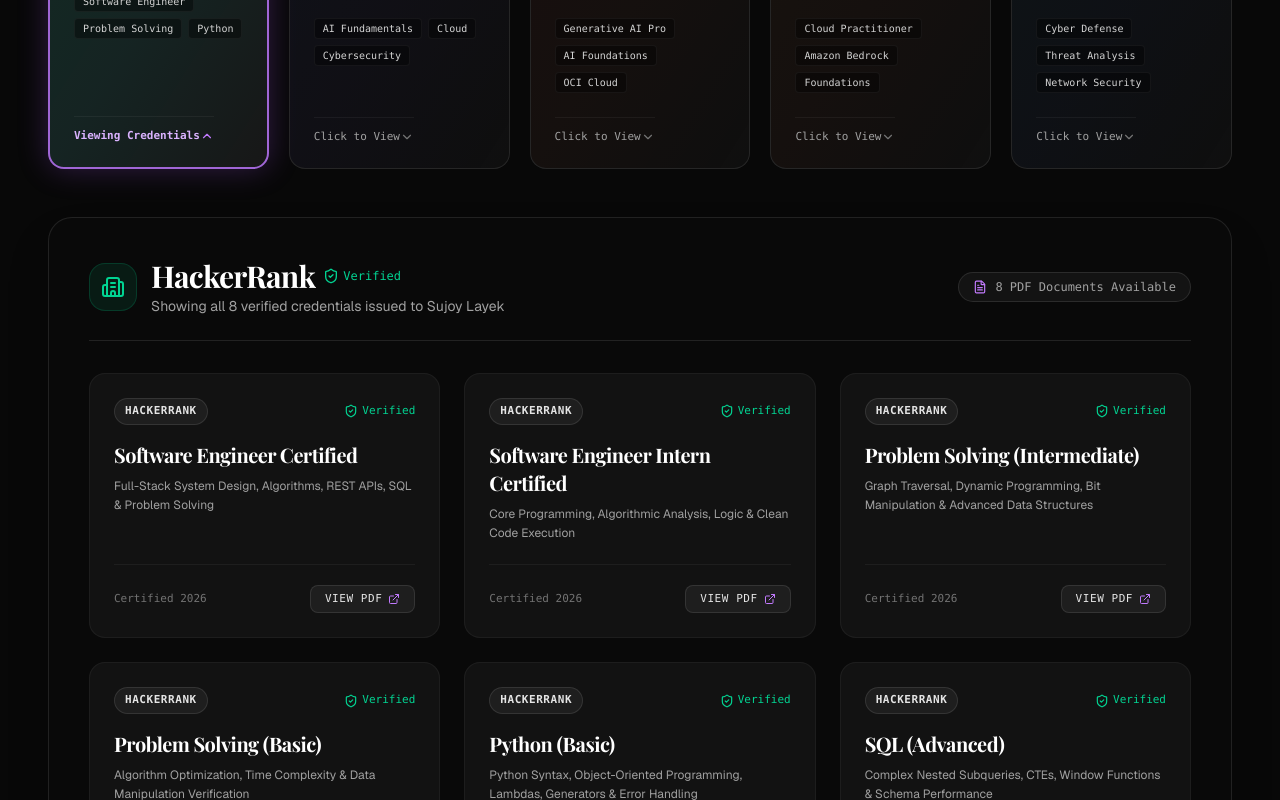
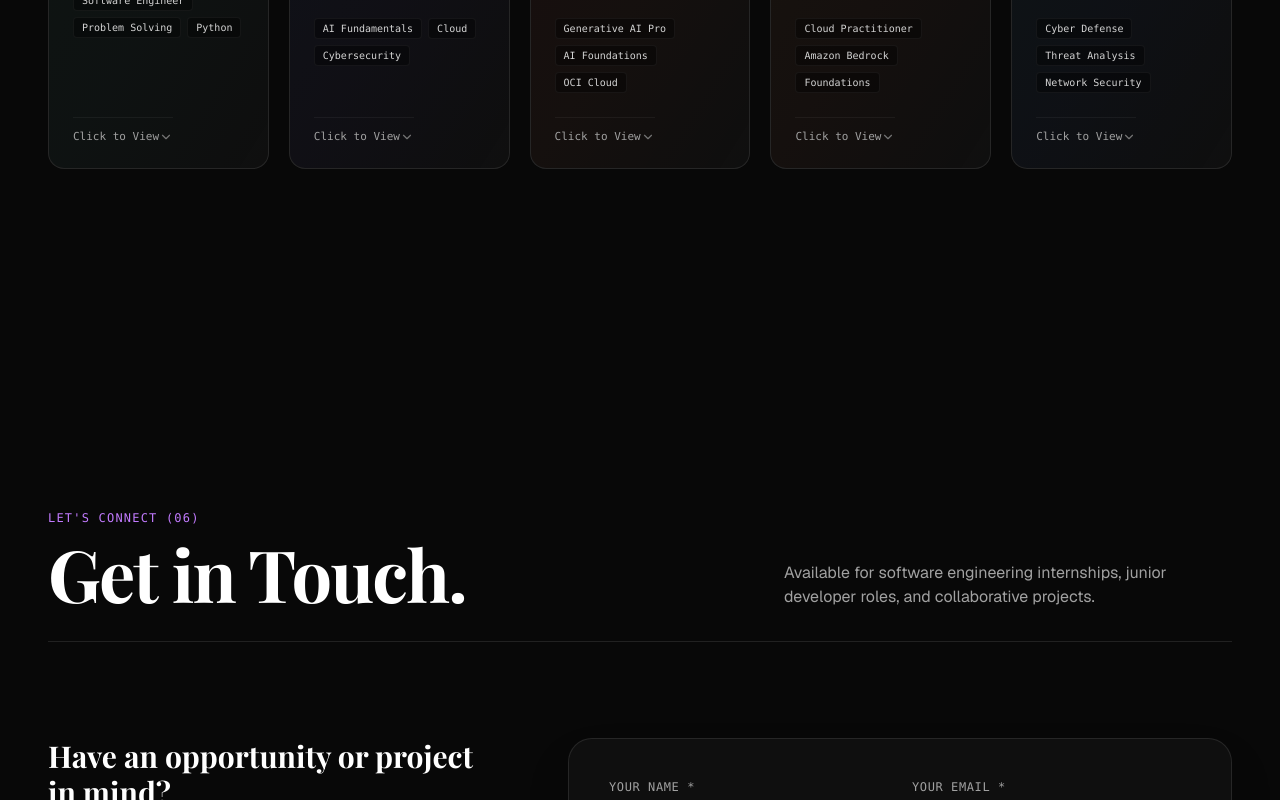
Before and after one commit to sujoylayek2006/Portfolio-web, a Next.js app: page / in a window 1280 px wide. Shown: the part 5240-6040 px from the top of the page. Built offline with nearby package versions, Linux system fonts and the light colour scheme.

Commit message:
fix: hide certificates by default, toggle drawer, and remove PDF showcase

```diff
--- a/src/components/sections/Certifications.tsx
+++ b/src/components/sections/Certifications.tsx
@@ -3,12 +3,12 @@
 import React, { useState } from "react";
 import { motion, AnimatePresence } from "framer-motion";
 import {
-  ExternalLink,
   ShieldCheck,
   Award,
   ChevronDown,
   Building2,
-  FileText,
+  X,
+  CheckCircle2,
 } from "lucide-react";
 import {
   organizations,
@@ -17,8 +17,8 @@
 } from "@/data/certifications";
 
 export default function Certifications() {
-  // Default to HackerRank, or allow clicking to select/toggle
-  const [selectedOrgId, setSelectedOrgId] = useState<string>("hackerrank");
+  // Always start with all certificates off (collapsed)
+  const [selectedOrgId, setSelectedOrgId] = useState<string | null>(null);
 
   const selectedOrg = organizations.find((org) => org.id === selectedOrgId);
   const activeCertificates = certifications.filter(
@@ -26,7 +26,7 @@
   );
 
   const handleOrgClick = (orgId: string) => {
-    setSelectedOrgId(orgId);
+    setSelectedOrgId((prev) => (prev === orgId ? null : orgId));
   };
 
   return (
@@ -46,7 +46,7 @@
           </h2>
         </div>
         <p className="mt-4 md:mt-0 text-neutral-400 max-w-md text-sm md:text-base font-normal">
-          Select an issuing organization box below to reveal and review its verified credential records and official PDF certificates.
+          Select an issuing organization box below to reveal and review its verified credential records.
         </p>
       </div>
 
@@ -124,7 +124,7 @@
                     isSelected ? "text-purple-300 font-semibold" : "text-neutral-400"
                   }`}
                 >
-                  {isSelected ? "Viewing Credentials" : "Click to View"}
+                  {isSelected ? "Click to Collapse" : "Click to View"}
                 </span>
                 <ChevronDown
                   className={`w-3.5 h-3.5 transition-transform duration-300 ${
@@ -172,10 +172,21 @@
                 </div>
               </div>
 
-              {/* Quick Switch Helper */}
-              <div className="text-xs font-mono text-neutral-400 flex items-center gap-2 bg-neutral-900/80 px-3.5 py-1.5 rounded-full border border-white/10 self-start sm:self-auto">
-                <FileText className="w-3.5 h-3.5 text-purple-400" />
-                <span>{activeCertificates.length} PDF Documents Available</span>
+              {/* Action Buttons: Status Badge + Close/Hide Button */}
+              <div className="flex items-center gap-2.5 self-start sm:self-auto">
+                <div className="text-xs font-mono text-neutral-300 flex items-center gap-2 bg-neutral-900/80 px-3.5 py-1.5 rounded-full border border-white/10">
+                  <CheckCircle2 className="w-3.5 h-3.5 text-emerald-400" />
+                  <span>{activeCertificates.length} Verified</span>
+                </div>
+                <button
+                  type="button"
+                  onClick={() => setSelectedOrgId(null)}
+                  className="text-xs font-mono text-neutral-300 hover:text-white flex items-center gap-1.5 bg-neutral-900/90 hover:bg-neutral-800 px-3.5 py-1.5 rounded-full border border-white/10 hover:border-white/20 transition-colors cursor-pointer"
+                  title="Close and hide certificates"
+                >
+                  <X className="w-3.5 h-3.5 text-neutral-400" />
+                  <span>Hide / Close</span>
+                </button>
               </div>
             </div>
 
@@ -211,22 +222,15 @@
                     </p>
                   </div>
 
-                  {/* Bottom: Date & View PDF Action Button */}
+                  {/* Bottom: Date & Credential ID (No PDF Link) */}
                   <div className="pt-5 mt-5 border-t border-white/5 flex items-center justify-between text-xs">
-                    <span className="text-neutral-500 font-mono text-[11px]">
-                      {cert.year}
+                    <span className="text-neutral-400 font-mono text-[11px]">
+                      Issued: {cert.year}
                     </span>
 
-                    <a
-                      href={cert.credentialUrl}
-                      target="_blank"
-                      rel="noopener noreferrer"
-                      className="group/link inline-flex items-center space-x-1.5 px-3.5 py-1.5 rounded-lg bg-white/5 hover:bg-purple-500/20 border border-white/10 hover:border-purple-500/40 text-neutral-200 hover:text-white font-mono text-[11px] uppercase tracking-wider transition-all"
-                      aria-label={`View PDF certificate for ${cert.title}`}
-                    >
-                      <span>View PDF</span>
-                      <ExternalLink className="w-3 h-3 text-purple-400 group-hover/link:translate-x-0.5 group-hover/link:-translate-y-0.5 transition-transform" />
-                    </a>
+                    <span className="inline-flex items-center space-x-1 text-[11px] font-mono text-neutral-400 bg-white/5 px-2.5 py-1 rounded border border-white/10">
+                      <span>ID: {cert.id}</span>
+                    </span>
                   </div>
                 </motion.div>
               ))}
```
Also changed, not shown: 1 other file (tests, documents, lock files or other folders).
